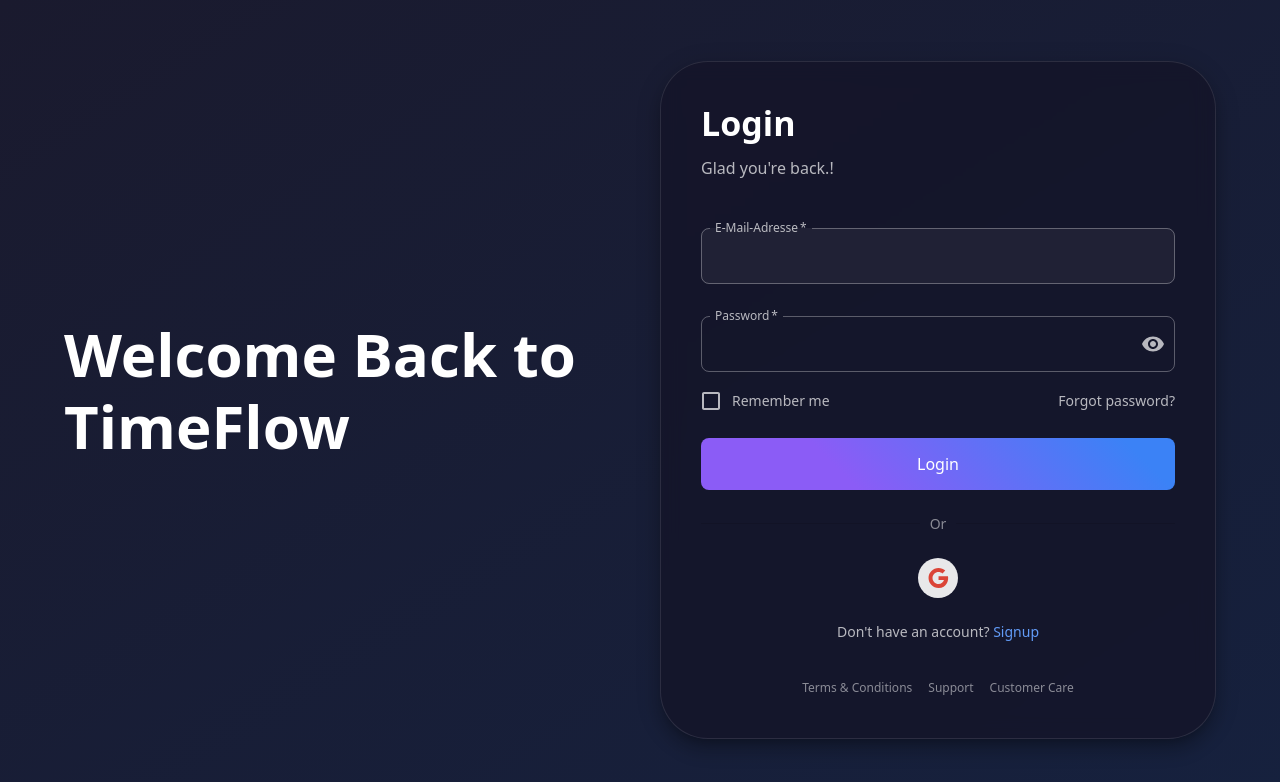
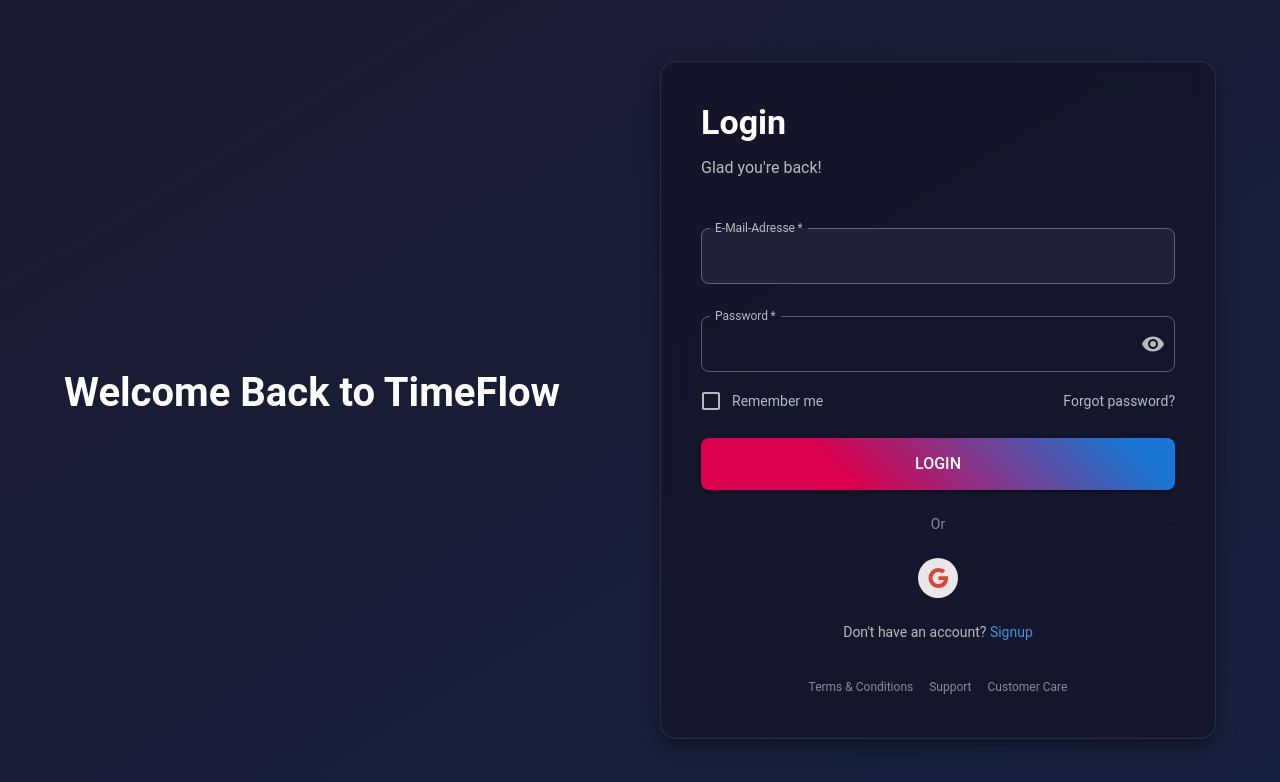
Before and after one commit to vibck/timeflow, a React (Create React App) app in the folder frontend/: page /login in a window 1280 px wide. Shown: the top 782 px of the page. Built offline with nearby package versions, Linux system fonts and the light colour scheme; no server answers; the HTML template or start-up script is replaced by a standard one; what date-holidays would draw is missing.

Commit message:
Update: Front pages

```diff
--- a/frontend/src/App.js
+++ b/frontend/src/App.js
@@ -4,7 +4,7 @@
 import CssBaseline from '@mui/material/CssBaseline';
 import { AuthProvider, useAuth } from './contexts/AuthContext';
 import { ThemeProvider as CustomThemeProvider, useTheme } from './contexts/ThemeContext';
-import createAppTheme from './theme'; // Importiere unsere Theme-Funktion
+import theme from './theme'; // Importiere unser Theme-Objekt
 
 // App-Seiten
 import Login from './pages/Login';
@@ -58,7 +58,7 @@
   const { mode } = useTheme();
 
   // Erstelle das Theme mit unserer benutzerdefinierten Funktion
-  const theme = createAppTheme(mode);
+  // Removed the reference to createAppTheme
 
   // Wir benötigen AppLayout nicht mehr, da wir alle Routen über das Layout-Element rendern
   // const AppLayout = AnimatedLayout;
--- a/frontend/src/pages/ForgotPassword.js
+++ b/frontend/src/pages/ForgotPassword.js
@@ -1,5 +1,5 @@
 import React, { useState } from 'react';
-import { Link } from 'react-router-dom'; // useNavigate entfernt, da nicht verwendet
+import { Link } from 'react-router-dom'; // useNavigate removed, as it is not used
 import {
   Box,
   Button,
@@ -115,14 +115,14 @@
 
     // Einfache E-Mail-Validierung hinzugefügt
     if (!email || !/^[a-zA-Z0-9._%+-]+@[a-zA-Z0-9.-]+\.[a-zA-Z]{2,}$/.test(email)) {
-      setError('Bitte gib eine gültige E-Mail-Adresse ein.');
+      setError('Please enter a valid email address.');
       setIsLoading(false);
       return;
     }
 
     try {
       await api.post('/api/auth/forgot-password', { email });
-      setSuccess('Wenn ein Konto mit dieser E-Mail existiert, wurde ein Reset-Link versendet. Bitte überprüfe dein Postfach (auch den Spam-Ordner).');
+      setSuccess('If an account with this email exists, a reset link has been sent. Please check your inbox (including the spam folder).');
       setEmail(''); // Feld leeren nach Erfolg
     } catch (err) {
       // Zeige eine generische Fehlermeldung, um E-Mail-Enumeration zu vermeiden
--- a/frontend/src/pages/Login.js
+++ b/frontend/src/pages/Login.js
@@ -1,4 +1,4 @@
-import React, { useState, useEffect } from 'react';
+import React, { useState, useEffect } from 'react'; // Changed to single quotes
 import { Link, Navigate, useLocation } from 'react-router-dom';
 import {
   Box,
@@ -95,7 +95,7 @@
     setIsLoading(true);
 
     if (!validateEmail(email)) {
-      setEmailError('Bitte gib eine gültige E-Mail-Adresse ein');
+      setEmailError('Please enter a valid email address');
       setIsLoading(false);
       return;
     }
@@ -110,7 +110,7 @@
         // TODO: Handle "Remember Me" functionality (e.g., store token differently)
         await login(response.data.token);
       } else {
-        setError('Anmeldung fehlgeschlagen. Bitte überprüfe deine Anmeldedaten.');
+        setError('Login failed. Please check your credentials.');
       }
     } catch (error) {
       console.error('Login error:', error);
@@ -143,10 +143,15 @@
                   sx={{
                     color: theme.palette.common.white,
                     fontWeight: 'bold',
+                    fontSize: '2.5rem', // Restored size
                     textAlign: { xs: 'center', md: 'left' }
                   }}
                 >
                   Welcome Back to TimeFlow
+
+
+
+
               </Typography>
             </motion.div>
           </Grid>
@@ -174,7 +179,7 @@
                     Login
                   </Typography>
                   <Typography variant="body1" color="rgba(255, 255, 255, 0.7)" mb={4}>
-                    Glad you're back.!
+                    Glad you're back!
                   </Typography>
                 </motion.div>
 
@@ -217,14 +222,14 @@
                         sx: {
                           // Target the input element itself for autofill styles
                           '& input:-webkit-autofill': {
-                            WebkitBoxShadow: `0 0 0 100px rgba(20, 20, 40, 0.9) inset`, // Use a background similar to the form paper
+                            WebkitBoxShadow: '0 0 0 100px rgba(20, 20, 40, 0.9) inset', // Use a background similar to the form paper
                             WebkitTextFillColor: theme.palette.common.white, // Ensure text color is white
                             caretColor: theme.palette.common.white, // Ensure cursor color is white
                             borderRadius: 'inherit', // Inherit border radius from the root element
                             transition: 'background-color 5000s ease-in-out 0s' // Delay background color change
                           },
                           '& input:-webkit-autofill:hover, & input:-webkit-autofill:focus, & input:-webkit-autofill:active': {
-                            WebkitBoxShadow: `0 0 0 100px rgba(20, 20, 40, 0.9) inset`, // Keep the same shadow on interaction
+                            WebkitBoxShadow: '0 0 0 100px rgba(20, 20, 40, 0.9) inset', // Keep the same shadow on interaction
                             WebkitTextFillColor: theme.palette.common.white,
                             borderRadius: 'inherit'
                           }
@@ -299,14 +304,14 @@
                         sx: {
                           // Target the input element itself for autofill styles
                           '& input:-webkit-autofill': {
-                            WebkitBoxShadow: `0 0 0 100px rgba(20, 20, 40, 0.9) inset`, // Use a background similar to the form paper
+                            WebkitBoxShadow: '0 0 0 100px rgba(20, 20, 40, 0.9) inset', // Use a background similar to the form paper
                             WebkitTextFillColor: theme.palette.common.white, // Ensure text color is white
                             caretColor: theme.palette.common.white, // Ensure cursor color is white
                             borderRadius: 'inherit', // Inherit border radius from the root element
                             transition: 'background-color 5000s ease-in-out 0s', // Delay background color change
                           },
                           '& input:-webkit-autofill:hover, & input:-webkit-autofill:focus, & input:-webkit-autofill:active': {
-                            WebkitBoxShadow: `0 0 0 100px rgba(20, 20, 40, 0.9) inset`, // Keep the same shadow on interaction
+                            WebkitBoxShadow: '0 0 0 100px rgba(20, 20, 40, 0.9) inset', // Keep the same shadow on interaction
                             WebkitTextFillColor: theme.palette.common.white,
                             borderRadius: 'inherit',
                           },
@@ -359,10 +364,10 @@
                               }}
                             />
                           }
-                          label={<Typography variant="body2" sx={{color: 'rgba(255, 255, 255, 0.7)'}}>Remember me</Typography>}
+                          label={<Typography variant="body2" sx={{ color: 'rgba(255, 255, 255, 0.7)' }}>Remember me</Typography>}
                        />
                        <Link to="/forgot-password" style={{ textDecoration: 'none' }}>
-                         <Typography variant="body2" sx={{ color: 'rgba(255, 255, 255, 0.7)', '&:hover': { color: theme.palette.primary.light }}}>
+                         <Typography variant="body2" sx={{ color: 'rgba(255, 255, 255, 0.7)', '&:hover': { color: theme.palette.primary.light } }}>
                            Forgot password?
                          </Typography>
                        </Link>
@@ -378,25 +383,25 @@
   disabled={isLoading}
   sx={{
     py: 1.5,
-                        borderRadius: '8px', // Rounded corners for button
+    borderRadius: '8px',
     fontSize: 16,
     fontWeight: 'medium',
-                        color: theme.palette.common.white, // White text
-                        // Gradient background like the image
+    color: theme.palette.common.white,
     background: `linear-gradient(45deg, ${theme.palette.secondary.main} 30%, ${theme.palette.primary.main} 90%)`,
     '&:hover': {
-                          background: `linear-gradient(45deg, ${theme.palette.secondary.dark} 30%, ${theme.palette.primary.dark} 90%)`,
+      background: `linear-gradient(45deg, ${theme.palette.secondary.dark} 30%, ${theme.palette.primary.dark} 90%)`
     },
-                        '&.Mui-disabled': { // Style for disabled state
+    '&.Mui-disabled': {
       background: theme.palette.action.disabledBackground,
       color: theme.palette.action.disabled,
       cursor: 'not-allowed',
-                           pointerEvents: 'auto' // Ensure pointer events are enabled for tooltip if needed
-                        }
+      pointerEvents: 'auto',
+    },
   }}
 >
   {isLoading ? 'Logging in...' : 'Login'}
 </Button>
+
                   </motion.div>
                 </Box>
 
--- a/frontend/src/theme.js
+++ b/frontend/src/theme.js
@@ -1,111 +1,50 @@
 import { createTheme } from '@mui/material/styles';
 
-// Annäherung der Farben aus dem Bild
-const primaryBlue = '#3B82F6'; // Ein Blauton für den Gradientenstart
-const primaryPurple = '#8B5CF6'; // Ein Lilaton für den Gradientenendpunkt und Akzente
-const darkBackground = '#121212'; // Sehr dunkler Hintergrund
-const paperBackground = '#1E1E1E'; // Etwas hellerer Hintergrund für die Karte
-const textColor = '#FFFFFF';
-const secondaryTextColor = '#B0B0B0';
-
-// Helle Modus Farben (Beispiel - können angepasst werden)
-const lightBackground = '#FFFFFF';
-const lightPaperBackground = '#F5F5F5';
-const lightTextColor = '#000000';
-const lightSecondaryTextColor = '#555555';
-
-// Funktion zur Erstellung des Themes
-const createAppTheme = (mode) => {
-  const isDarkMode = mode === 'dark';
-
-  return createTheme({
+const theme = createTheme({
   palette: {
-      mode: mode,
     primary: {
-        main: primaryBlue,
+      main: '#1976d2',
     },
     secondary: {
-        main: primaryPurple,
+      main: '#dc004e',
+    },
+    error: {
+      main: '#f44336',
+    },
+    warning: {
+      main: '#ff9800',
+    },
+    info: {
+      main: '#2196f3',
+    },
+    success: {
+      main: '#4caf50',
     },
     background: {
-        default: isDarkMode ? darkBackground : lightBackground,
-        paper: isDarkMode ? paperBackground : lightPaperBackground,
+      default: '#f5f5f5',
+      paper: '#ffffff',
     },
-      text: {
-        primary: isDarkMode ? textColor : lightTextColor,
-        secondary: isDarkMode ? secondaryTextColor : lightSecondaryTextColor,
-      },
-      // Gradient entfernt - MUI unterstützt keine Gradienten direkt in der Palette.
-      // Gradienten müssen bei Bedarf direkt in Komponenten gestylt werden.
   },
   typography: {
-      fontFamily: 'system-ui, -apple-system, BlinkMacSystemFont, "Segoe UI", Roboto, Helvetica, Arial, sans-serif, "Apple Color Emoji", "Segoe UI Emoji", "Segoe UI Symbol"',
-      h1: { fontWeight: 700 },
-      h2: { fontWeight: 600 },
+    fontFamily: 'Roboto, sans-serif',
+    fontSize: 14,
+    h1: {
+      fontSize: '2rem',
+      fontWeight: 500,
     },
-    shape: {
-      borderRadius: 12,
+    h2: {
+      fontSize: '1.5rem',
+      fontWeight: 500,
     },
-    components: {
-      MuiTextField: {
-        defaultProps: {
-          variant: 'outlined',
+    h3: {
+      fontSize: '1.25rem',
+      fontWeight: 500,
     },
-        styleOverrides: {
-          root: {
-            '& .MuiOutlinedInput-root': {
-              borderRadius: 8,
-              '& fieldset': {
-                borderColor: isDarkMode ? secondaryTextColor : lightSecondaryTextColor,
-              },
-              '&:hover fieldset': {
-                borderColor: isDarkMode ? textColor : lightTextColor,
-              },
-              '&.Mui-focused fieldset': {
-                borderColor: primaryPurple,
+    body1: {
+      fontSize: '1rem',
+      fontWeight: 400,
     },
   },
-            '& .MuiInputLabel-root': {
-              color: isDarkMode ? secondaryTextColor : lightSecondaryTextColor,
-            },
-            '& .MuiInputLabel-root.Mui-focused': {
-              color: primaryPurple,
-            },
-          },
-        },
-      },
-      MuiButton: {
-        defaultProps: {
-          disableElevation: true,
-        },
-        styleOverrides: {
-          root: {
-            borderRadius: 8,
-            textTransform: 'none',
-            padding: '10px 20px',
-          },
-          containedPrimary: {
-            color: isDarkMode ? textColor : lightTextColor, // Textfarbe an Modus anpassen
-            // Gradient muss weiterhin separat angewendet werden, falls gewünscht
-          },
-        },
-      },
-      MuiPaper: {
-        styleOverrides: {
-          root: {
-            borderRadius: 16,
-          },
-        },
-      },
-      MuiDivider: {
-        styleOverrides: {
-          root: {
-            borderColor: isDarkMode ? 'rgba(255, 255, 255, 0.12)' : 'rgba(0, 0, 0, 0.12)', // Divider-Farbe an Modus anpassen
-          }
-        }
-      }
-    },
 });
-};
 
-export default createAppTheme;
+export default theme;
```
Lines whose indentation alone changed are shown as unchanged.
